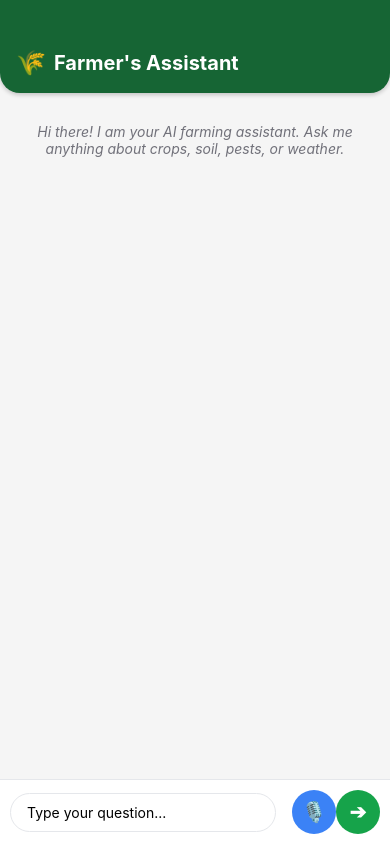
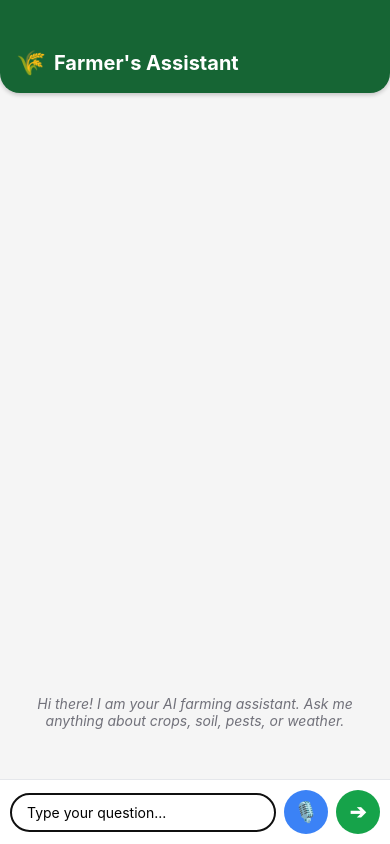
Before and after one commit to Shravani-2006/SegFault, a React Native app in the folder client/: screen / in a window 390 px wide. Built offline with nearby package versions, Linux system fonts and the light colour scheme.

Commit message:
Bug Fixes

```diff
--- a/client/app.json
+++ b/client/app.json
@@ -13,7 +13,12 @@
       "backgroundColor": "#ffffff"
     },
     "ios": {
-      "supportsTablet": true
+      "supportsTablet": true,
+      "infoPlist": {
+        "NSSpeechRecognitionUsageDescription": "Allow $(PRODUCT_NAME) to recognize speech.",
+        "NSMicrophoneUsageDescription": "Allow $(PRODUCT_NAME) to access your microphone."
+      },
+      "bundleIdentifier": "com.anonymous.client"
     },
     "android": {
       "adaptiveIcon": {
@@ -23,10 +28,20 @@
       "edgeToEdgeEnabled": true,
       "permissions": [
         "android.permission.RECORD_AUDIO"
-      ]
+      ],
+      "package": "com.anonymous.client"
     },
     "web": {
       "favicon": "./assets/favicon.png"
-    }
+    },
+    "plugins": [
+      [
+        "@jamsch/expo-speech-recognition",
+        {
+          "microphonePermission": "Allow $(PRODUCT_NAME) to access your microphone.",
+          "speechRecognitionPermission": "Allow $(PRODUCT_NAME) to recognize speech."
+        }
+      ]
+    ]
   }
 }
--- a/client/package.json
+++ b/client/package.json
@@ -4,12 +4,14 @@
   "main": "index.js",
   "scripts": {
     "start": "expo start",
-    "android": "expo start --android",
-    "ios": "expo start --ios",
+    "android": "expo run:android",
+    "ios": "expo run:ios",
     "web": "expo start --web"
   },
   "dependencies": {
+    "@jamsch/expo-speech-recognition": "^0.2.15",
     "@react-native-community/voice": "^1.1.9",
+    "@react-native-voice/voice": "^3.2.4",
     "expo": "~54.0.9",
     "expo-speech": "~14.0.7",
     "expo-status-bar": "~3.0.8",
--- a/client/pages/Chatbot.js
+++ b/client/pages/Chatbot.js
@@ -9,20 +9,51 @@ import {
   KeyboardAvoidingView,
   Platform,
   ActivityIndicator,
+  PermissionsAndroid,
 } from 'react-native';
 import * as Speech from 'expo-speech';
-import Voice from '@react-native-voice/voice'; // Import the voice recognition module
+import Voice from '@react-native-voice/voice';
 
-// Main application component
+// A simple component for displaying a single chat message bubble
+const MessageBubble = ({ message, handleSpeakText, isSpeaking }) => {
+  return (
+    <View
+      style={[
+        styles.messageContainer,
+        message.sender === 'user' ? styles.userMessageContainer : styles.botMessageContainer,
+      ]}
+    >
+      <View
+        style={[
+          styles.messageBubble,
+          message.sender === 'user' ? styles.userMessageBubble : styles.botMessageBubble,
+        ]}
+      >
+        <Text style={styles.messageText}>{message.text}</Text>
+        {message.sender === 'bot' && (
+          <TouchableOpacity onPress={() => handleSpeakText(message.text)} disabled={isSpeaking} style={styles.speakButton}>
+            <Text style={[styles.speakButtonText, isSpeaking && styles.pulsatingText]}>
+              <Text>🔊</Text>
+            </Text>
+          </TouchableOpacity>
+        )}
+      </View>
+    </View>
+  );
+};
+
+// The main application component
 const App = () => {
   const [messages, setMessages] = useState([]);
   const [inputText, setInputText] = useState('');
   const [isSpeaking, setIsSpeaking] = useState(false);
   const [isListening, setIsListening] = useState(false);
-  const [recognizedText, setRecognizedText] = useState('');
+  const [hasPermission, setHasPermission] = useState(false);
+  const [isVoiceReady, setIsVoiceReady] = useState(false);
   const scrollViewRef = useRef(null);
+  const textInputRef = useRef(null); // Ref for the TextInput component
 
-  // A very simple function to simulate a bot response.
+  // Simulates a bot response to a user query
   const simulateBotResponse = (userQuery) => {
     const queryLower = userQuery.toLowerCase();
     let botResponse = "I'm sorry, I don't have information on that topic. Please ask about common farming practices, crop diseases, or soil health.";
@@ -42,28 +73,21 @@ const App = () => {
         ...prevMessages,
         { id: Date.now() + 1, text: botResponse, sender: 'bot' },
       ]);
-    }, 1000); // Simulate a network delay
+    }, 1000);
   };
 
-  // Handles sending a message
+  // Handles sending a text message
   const handleSendMessage = (text) => {
     if (!text.trim()) return;
-
-    const newMessage = {
-      id: Date.now(),
-      text,
-      sender: 'user',
-    };
+    const newMessage = { id: Date.now(), text, sender: 'user' };
     setMessages((prevMessages) => [...prevMessages, newMessage]);
     setInputText('');
-    setRecognizedText(''); // Clear recognized text after sending
     simulateBotResponse(text);
   };
 
-  // Handles text-to-speech for bot messages
+  // Handles text-to-speech for bot responses
   const handleSpeakText = async (text) => {
     if (isSpeaking) return;
-
     setIsSpeaking(true);
     await Speech.speak(text, {
       onDone: () => setIsSpeaking(false),
@@ -71,31 +95,77 @@ const App = () => {
     });
   };
 
-  // Setup the voice recognition listeners
+  // Handles the request for microphone permission
+  const requestMicrophonePermission = async () => {
+    if (Platform.OS === 'android') {
+      try {
+        const granted = await PermissionsAndroid.request(
+          PermissionsAndroid.PERMISSIONS.RECORD_AUDIO,
+          {
+            title: 'Microphone Permission',
+            message: 'This app needs access to your microphone to enable voice input.',
+            buttonNeutral: 'Ask Me Later',
+            buttonNegative: 'Cancel',
+            buttonPositive: 'OK',
+          },
+        );
+        return granted === PermissionsAndroid.RESULTS.GRANTED;
+      } catch (err) {
+        console.warn(err);
+        return false;
+      }
+    }
+    return true;
+  };
+
+  // Initializes the voice recognition module and requests permission
   useEffect(() => {
-    Voice.onSpeechStart = () => setIsListening(true);
-    Voice.onSpeechEnd = () => setIsListening(false);
-    Voice.onSpeechResults = (event) => {
-      const recognized = event.value[0];
-      setInputText(recognized);
-      setRecognizedText(recognized);
-      handleSendMessage(recognized);
+    const initVoice = async () => {
+      const granted = await requestMicrophonePermission();
+      setHasPermission(granted);
+
+      if (granted) {
+        Voice.onSpeechStart = () => {
+          setIsListening(true);
+          setInputText('Listening...');
+        };
+        Voice.onSpeechEnd = () => setIsListening(false);
+        Voice.onSpeechResults = (event) => {
+          const recognized = event.value[0];
+          setInputText(recognized);
+          handleSendMessage(recognized);
+        };
+        Voice.onSpeechError = (event) => {
+          console.error('Speech recognition error:', event.error);
+          setIsListening(false);
+          setInputText('');
+        };
+      }
+      setIsVoiceReady(true);
     };
-    Voice.onSpeechError = (event) => {
-      console.error('Speech recognition error:', event.error);
-      setIsListening(false);
-    };
+
+    initVoice();
 
     return () => {
       Voice.destroy().then(Voice.removeAllListeners);
     };
   }, []);
 
-  // Function to handle speech input
+  // Handles the voice input button press
   const handleSpeechInput = async () => {
+    if (!hasPermission) {
+      console.log('Microphone permission denied.');
+      return;
+    }
+
+    // Check if the Voice module is initialized before attempting to use it.
+    if (!Voice || !Voice.start) {
+      console.error('Voice module or its start method is not available. Please ensure the library is correctly linked and configured.');
+      return;
+    }
+
     if (isListening) {
       await Voice.stop();
-      setIsListening(false);
     } else {
       try {
         await Voice.start('en-US');
@@ -105,28 +175,31 @@ const App = () => {
     }
   };
 
-  // Scroll to the latest message
+  // Scrolls to the bottom of the chat view when a new message is added
   useEffect(() => {
     if (scrollViewRef.current) {
       scrollViewRef.current.scrollToEnd({ animated: true });
     }
   }, [messages]);
 
+  // Automatically focus on the text input when the component mounts
+  useEffect(() => {
+    textInputRef.current.focus();
+  }, []);
+
   return (
     <KeyboardAvoidingView
       style={styles.container}
       behavior={Platform.OS === 'ios' ? 'padding' : 'height'}
-      keyboardVerticalOffset={Platform.OS === 'ios' ? 0 : 20}
     >
       <View style={styles.header}>
         <Text style={styles.headerEmoji}>🌾</Text>
         <Text style={styles.headerText}>Farmer's Assistant</Text>
       </View>
-
       <ScrollView
         ref={scrollViewRef}
         style={styles.chatArea}
-        contentContainerStyle={styles.chatContentContainer}
+        contentContainerStyle={[styles.chatContentContainer, { flexGrow: 1, justifyContent: 'flex-end' }]}
       >
         {messages.length === 0 && (
           <Text style={styles.initialMessage}>
@@ -134,52 +207,34 @@ const App = () => {
           </Text>
         )}
         {messages.map((message) => (
-          <View
-            key={message.id}
-            style={[
-              styles.messageContainer,
-              message.sender === 'user' ? styles.userMessageContainer : styles.botMessageContainer,
-            ]}
-          >
-            <View
-              style={[
-                styles.messageBubble,
-                message.sender === 'user' ? styles.userMessageBubble : styles.botMessageBubble,
-              ]}
-            >
-              <Text style={styles.messageText}>{message.text}</Text>
-              {message.sender === 'bot' && (
-                <TouchableOpacity onPress={() => handleSpeakText(message.text)} disabled={isSpeaking} style={styles.speakButton}>
-                  <Text style={[styles.speakButtonText, isSpeaking && styles.pulsatingText]}>
-                    <Text>🔊</Text>
-                  </Text>
-                </TouchableOpacity>
-              )}
-            </View>
-          </View>
+          <MessageBubble key={message.id} message={message} handleSpeakText={handleSpeakText} isSpeaking={isSpeaking} />
         ))}
       </ScrollView>
-
       <View style={styles.inputArea}>
+        {isListening && <Text style={styles.listeningIndicator}>Listening...</Text>}
         <TextInput
+          ref={textInputRef} // Ref added here
           style={styles.textInput}
           value={inputText}
           onChangeText={setInputText}
-          placeholder={isListening ? 'Listening...' : 'Type your question...'}
+          placeholder={isListening ? '...' : 'Type your question...'}
           editable={!isListening}
           returnKeyType="send"
           onSubmitEditing={() => handleSendMessage(inputText)}
         />
-        {isListening ? (
-          <ActivityIndicator size="large" color="#3b82f6" style={styles.micButton} />
-        ) : (
-          <TouchableOpacity
-            style={isListening ? styles.listeningButton : styles.micButton}
-            onPress={handleSpeechInput}
-          >
-            <Text style={isListening ? styles.listeningText : styles.micText}>🎙️</Text>
-          </TouchableOpacity>
-        )}
+        <TouchableOpacity
+          style={[styles.micButton, isListening && styles.micListening]}
+          onPress={handleSpeechInput}
+          disabled={!isVoiceReady}
+        >
+          {!isVoiceReady ? (
+            <ActivityIndicator size="small" color="#fff" />
+          ) : isListening ? (
+            <ActivityIndicator size="small" color="#fff" />
+          ) : (
+            <Text style={styles.micText}>🎙️</Text>
+          )}
+        </TouchableOpacity>
         <TouchableOpacity style={styles.sendButton} onPress={() => handleSendMessage(inputText)}>
           <Text style={styles.sendButtonText}>➔</Text>
         </TouchableOpacity>
@@ -275,6 +330,13 @@ const styles = StyleSheet.create({
     borderTopWidth: 1,
     borderTopColor: '#e5e7eb',
   },
+  listeningIndicator: {
+    position: 'absolute',
+    top: 0,
+    left: 15,
+    fontSize: 12,
+    color: '#ef4444',
+  },
   textInput: {
     flex: 1,
     borderWidth: 1,
@@ -291,6 +353,7 @@ const styles = StyleSheet.create({
     borderRadius: 22,
     justifyContent: 'center',
     alignItems: 'center',
+    marginLeft: 8,
   },
   sendButtonText: {
     color: '#fff',
@@ -304,21 +367,11 @@ const styles = StyleSheet.create({
     borderRadius: 22,
     justifyContent: 'center',
     alignItems: 'center',
-    marginLeft: 8,
   },
-  listeningButton: {
+  micListening: {
     backgroundColor: '#ef4444',
-    width: 44,
-    height: 44,
-    borderRadius: 22,
-    justifyContent: 'center',
-    alignItems: 'center',
-    marginLeft: 8,
   },
   micText: {
-    fontSize: 20,
-  },
-  listeningText: {
     fontSize: 20,
   },
 });
```
Also changed, not shown: 1 other file (tests, documents, lock files or other folders).
